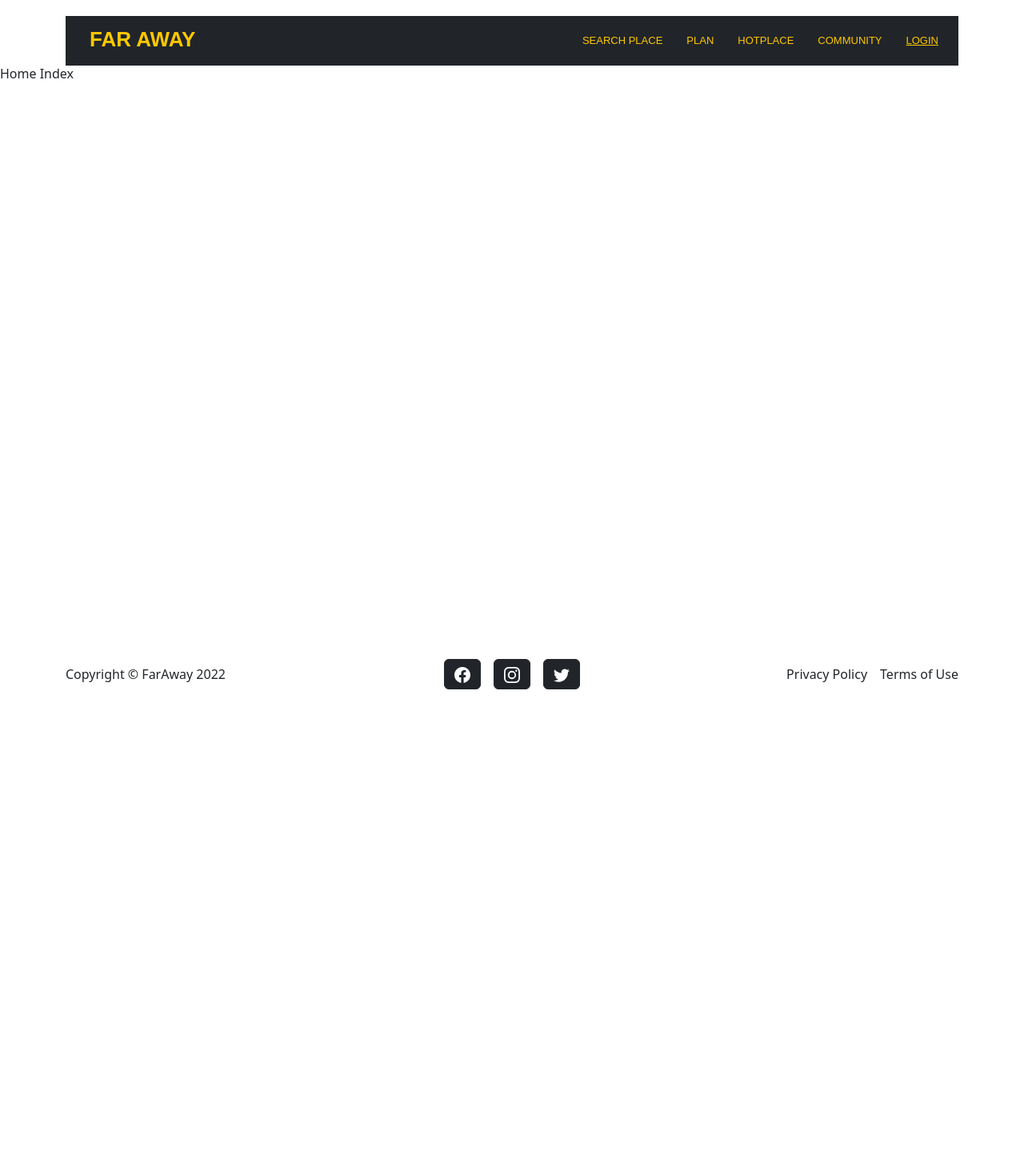
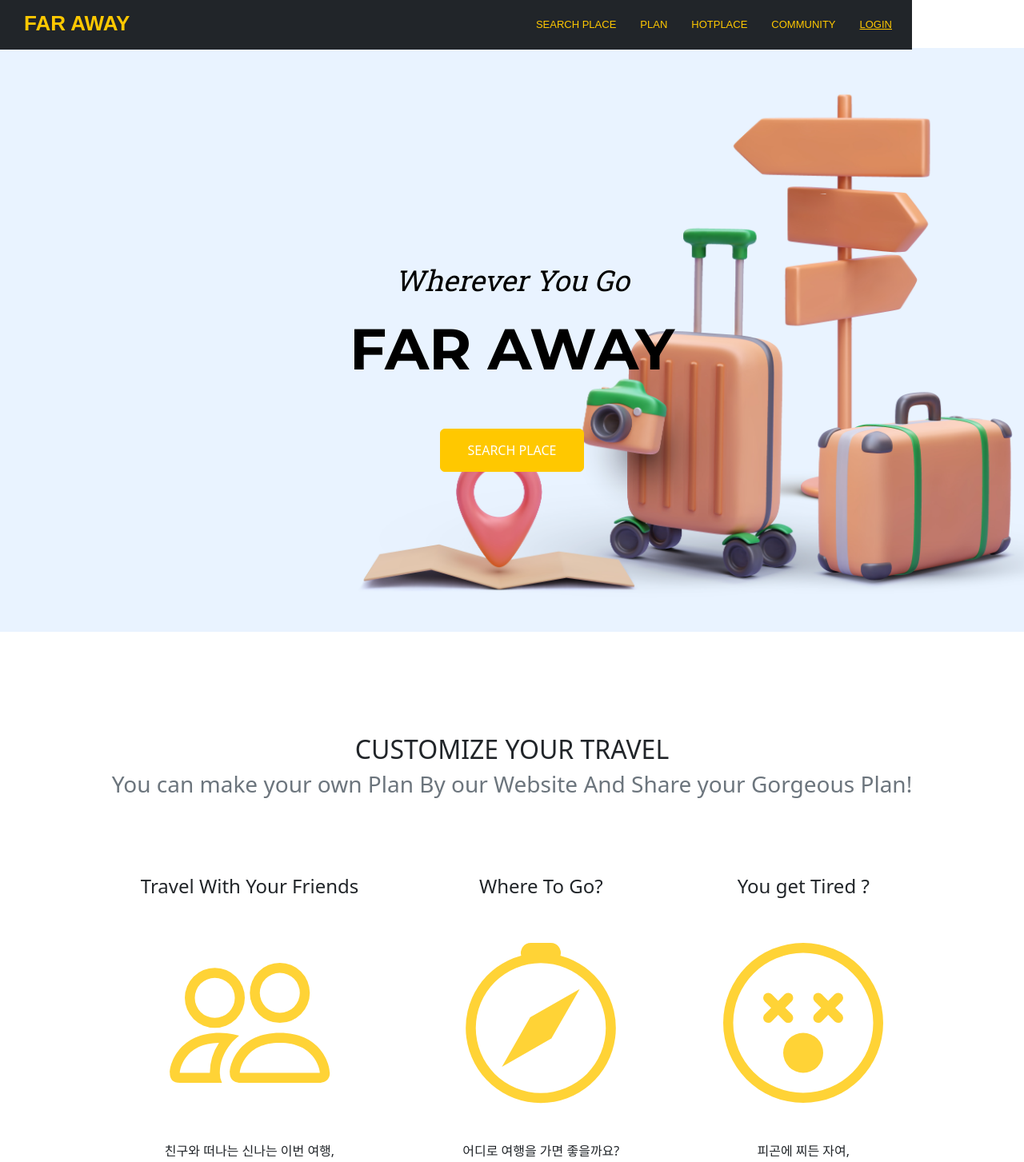
Before and after one commit to SSAFY-FarAway/faraway-client, a Vue app: page /index in a window 1280 px wide. Shown: the top 1453 px of the page at 80% size. Before the commit the page ends 886 px from the top, so only its background shows below. Built offline with nearby package versions, Linux system fonts and the light colour scheme.

Commit message:
FAR-69/feat : index

```diff
--- a/src/App.vue
+++ b/src/App.vue
@@ -24,7 +24,9 @@ export default {
 
 #app-router {
   min-height: 100vh;
-  padding-top: 80px;
+  margin: 0px;
+  padding: 0px;
+  padding-top: 60px;
 }
 
 @media (max-width: 992px) {
--- a/src/assets/css/style.css
+++ b/src/assets/css/style.css
@@ -19,19 +19,165 @@
   --sub-color: #212529;
 }
 
+.btn-primary {
+  color: #fff !important;
+  background-color: var(--main-color) !important;
+  border-color: var(--main-color) !important;
+}
+.btn-primary:hover {
+  color: #fff !important;
+  background-color: #d9aa00 !important;
+  border-color: #cca000 !important;
+}
+.btn-check:focus + .btn-primary,
+.btn-primary:focus {
+  color: #fff !important;
+  background-color: #d9aa00 !important;
+  border-color: #cca000 !important;
+  box-shadow: 0 0 0 0.25rem rgba(255, 208, 38, 0.5) !important;
+}
+.btn-check:checked + .btn-primary,
+.btn-check:active + .btn-primary,
+.btn-primary:active,
+.btn-primary.active,
+.show > .btn-primary.dropdown-toggle {
+  color: #fff !important;
+  background-color: #cca000 !important;
+  border-color: #bf9600 !important;
+}
+.btn-check:checked + .btn-primary:focus,
+.btn-check:active + .btn-primary:focus,
+.btn-primary:active:focus,
+.btn-primary.active:focus,
+.show > .btn-primary.dropdown-toggle:focus {
+  box-shadow: 0 0 0 0.25rem rgba(255, 208, 38, 0.5) !important;
+}
+.btn-primary:disabled,
+.btn-primary.disabled {
+  color: #fff !important;
+  background-color: var(--main-color) !important;
+  border-color: var(--main-color) !important;
+}
+
 body {
   /*overflow-y: hidden;*/
-  font-family: var(--body-font-family);
-  font-size: var(--body-font-size);
-  font-weight: var(--body-font-weight);
+  font-family: var(--ody-font-family);
+  font-size: var(--ody-font-size);
+  font-weight: var(--ody-font-weight);
+}
+
+#footer-container {
+  max-width: 90vw !important;
+  margin: auto !important;
+}
+
+.container,
+.container-fluid,
+.container-xxl,
+.container-xl,
+.container-lg,
+.container-md,
+.container-sm {
+  width: 100vw !important;
+  padding: 0 !important;
+  margin: 0 !important;
+}
+
+@media (min-width: 576px) {
+  .container-sm,
+  .container {
+    max-width: 540px !important;
+  }
+}
+@media (min-width: 768px) {
+  .container-md,
+  .container-sm,
+  .container {
+    max-width: 720px !important;
+  }
+}
+@media (min-width: 992px) {
+  .container-lg,
+  .container-md,
+  .container-sm,
+  .container {
+    max-width: 960px !important;
+  }
+}
+@media (min-width: 1200px) {
+  .container-xl,
+  .container-lg,
+  .container-md,
+  .container-sm,
+  .container {
+    max-width: 1140px !important;
+  }
+}
+@media (min-width: 1400px) {
+  .container-xxl,
+  .container-xl,
+  .container-lg,
+  .container-md,
+  .container-sm,
+  .container {
+    max-width: 100vw !important;
+  }
 }
 
 /* Header */
+header.masthead {
+  padding-top: 10.5rem;
+  padding-bottom: 6rem;
+  text-align: center;
+  color: black;
+  background-image: url("@/assets/img/home/travel.jpg");
+  background-repeat: no-repeat;
+  background-attachment: scroll;
+  background-position: center center;
+  background-size: cover;
+}
+header.masthead .masthead-subheading {
+  font-size: 1.5rem;
+  font-style: italic;
+  line-height: 1.5rem;
+  margin-bottom: 25px;
+  font-family: "Roboto Slab", -apple-system, BlinkMacSystemFont, "Segoe UI",
+    Roboto, "Helvetica Neue", Arial, sans-serif, "Apple Color Emoji",
+    "Segoe UI Emoji", "Segoe UI Symbol", "Noto Color Emoji";
+}
+header.masthead .masthead-heading {
+  font-size: 3.25rem;
+  font-weight: 700;
+  line-height: 3.25rem;
+  margin-bottom: 2rem;
+  font-family: "Montserrat", -apple-system, BlinkMacSystemFont, "Segoe UI",
+    Roboto, "Helvetica Neue", Arial, sans-serif, "Apple Color Emoji",
+    "Segoe UI Emoji", "Segoe UI Symbol", "Noto Color Emoji";
+}
+
+@media (min-width: 768px) {
+  header.masthead {
+    padding-top: 17rem;
+    padding-bottom: 12.5rem;
+  }
+  header.masthead .masthead-subheading {
+    font-size: 2.25rem;
+    font-style: italic;
+    line-height: 2.25rem;
+    margin-bottom: 2rem;
+  }
+  header.masthead .masthead-heading {
+    font-size: 4.5rem;
+    font-weight: 700;
+    line-height: 4.5rem;
+    margin-bottom: 4rem;
+  }
+}
+
 #header {
   transition: all 0.5s;
   z-index: 997;
   transition: all 0.5s;
-  top: 20px;
 }
 
 #header .header-container {
@@ -80,10 +226,6 @@ body {
   #header.header-scrolled,
   #header .header-container {
     background: var(--sub-color);
-  }
-
-  #header .logo {
-    padding-left: 0;
   }
 
   #header .logo h1 {
@@ -138,16 +280,6 @@ body {
   color: #ffffff;
 }
 
-.navbar .getstarted,
-.navbar .getstarted:focus {
-  background: var(--sub-color);
-  padding: 10px 25px;
-  margin-left: 30px;
-  margin-right: 15px;
-  border-radius: 50px;
-  color: #ffffff;
-}
-
 .navbar .dropdown ul {
   display: block;
   position: absolute;
@@ -194,6 +326,7 @@ body {
 .navbar .dropdown:hover > ul {
   opacity: 1;
   top: 100%;
+  left: calc(-100% - 40px);
   visibility: visible;
 }
 
--- a/src/components/common/TheFooter.vue
+++ b/src/components/common/TheFooter.vue
@@ -1,5 +1,5 @@
 <template>
-  <div class="container footer py-4">
+  <div id="footer-container" class="py-4">
     <div class="row align-items-center">
       <div class="col-lg-4 text-lg-start">Copyright &copy; FarAway 2022</div>
       <div class="col-lg-4 my-3 my-lg-0 d-flex justify-content-center">
--- a/src/views/home/TheIndex.vue
+++ b/src/views/home/TheIndex.vue
@@ -1,11 +1,91 @@
 <template>
-  <div>Home Index</div>
+  <div>
+    <!-- 타이틀 영역 -->
+    <header class="masthead">
+      <div>
+        <div class="masthead-subheading">Wherever You Go</div>
+        <div class="masthead-heading text-uppercase">FAR AWAY</div>
+        <router-link
+          style="width: 180px; line-height: 40px"
+          class="btn btn-primary btn-xl text-uppercase"
+          to="/attraction"
+          >Search Place</router-link
+        >
+      </div>
+    </header>
+    <!-- 메인 섹션 -->
+    <section class="page-section py-5">
+      <div class="text-center" style="margin: 80px 0">
+        <h2 class="section-heading text-uppercase">Customize Your Travel</h2>
+        <h3 class="section-subheading text-muted">
+          <p>
+            You can make your own Plan By our Website And Share your Gorgeous
+            Plan!
+          </p>
+        </h3>
+      </div>
+
+      <!-- 카드 영역 -->
+      <div class="d-flex justify-content-center" style="margin-bottom: 100px">
+        <b-card
+          title="Travel With Your Friends"
+          style="max-width: 20rem; position: relative; border: none"
+          class="mb-2 mx-5 text-center"
+        >
+          <b-icon
+            class="my-5"
+            style="width: 100%; height: 200px; color: var(--main-color)"
+            icon="people"
+            animation="fade"
+            font-scale="4"
+          ></b-icon>
+          <b-card-text>
+            친구와 떠나는 신나는 이번 여행,<br />어떤 경로로 가면 좋을까요?
+          </b-card-text>
+        </b-card>
+        <b-card
+          title="Where To Go?"
+          style="max-width: 20rem; position: relative; border: none"
+          class="mb-2 mx-5 text-center"
+        >
+          <b-icon
+            class="my-5"
+            style="width: 100%; height: 200px; color: var(--main-color)"
+            icon="compass"
+            animation="fade"
+            font-scale="4"
+          ></b-icon>
+          <b-card-text>
+            어디로 여행을 가면 좋을까요?<br />추천해주세요 !
+          </b-card-text>
+        </b-card>
+        <b-card
+          title="You get Tired ?"
+          style="max-width: 20rem; position: relative; border: none"
+          class="mb-2 mx-5 text-center"
+        >
+          <b-icon
+            class="my-5"
+            style="width: 100%; height: 200px; color: var(--main-color)"
+            icon="emoji-dizzy"
+            animation="fade"
+            font-scale="4"
+          ></b-icon>
+          <b-card-text>
+            피곤에 찌든 자여,<br />지금 당장 여행을 떠나라 ~
+          </b-card-text>
+        </b-card>
+      </div>
+    </section>
+  </div>
 </template>
 
 <script>
+import { BIcon } from "bootstrap-vue";
+
 export default {
   name: "TheIndex",
-  components: {},
+  components: { BIcon },
   data() {
     return {
       message: "",
```
Also changed, not shown: src/assets/img/home/travel.jpg (added).
